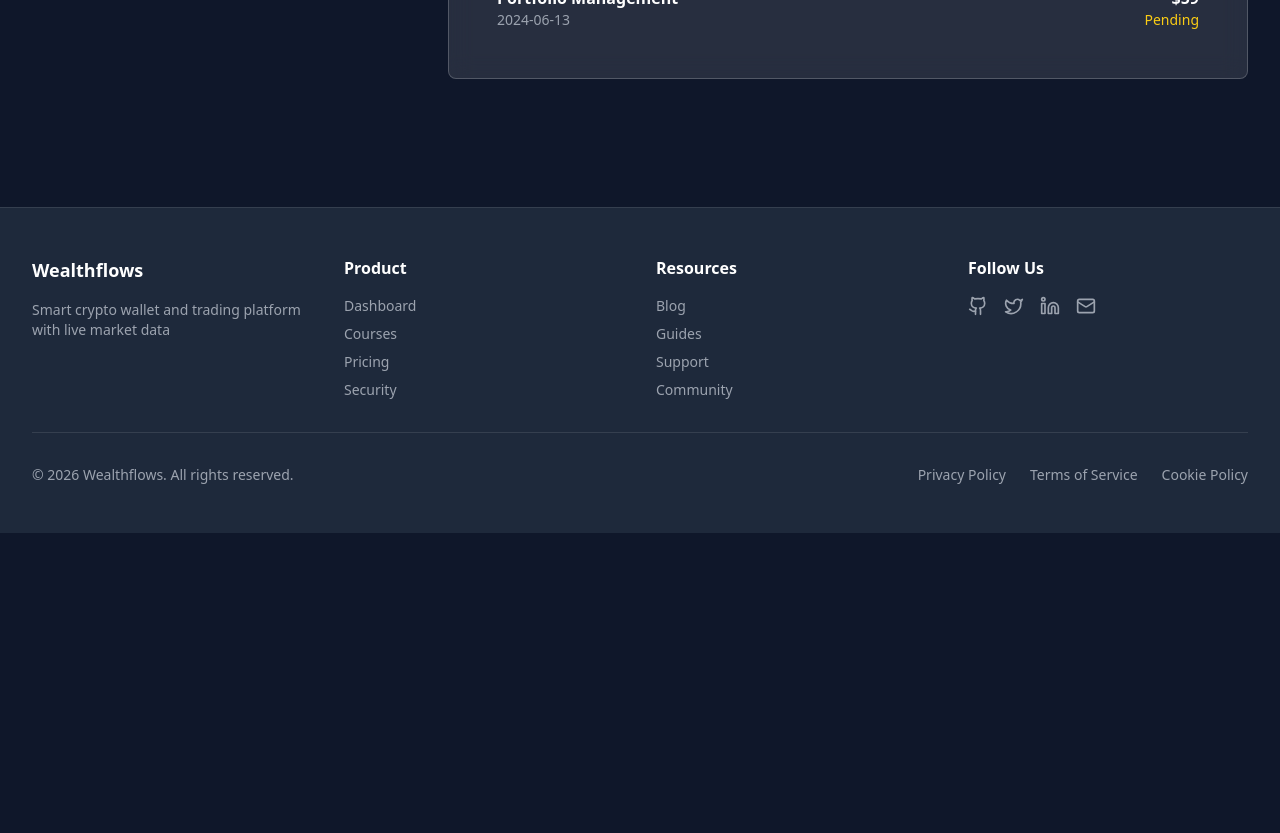
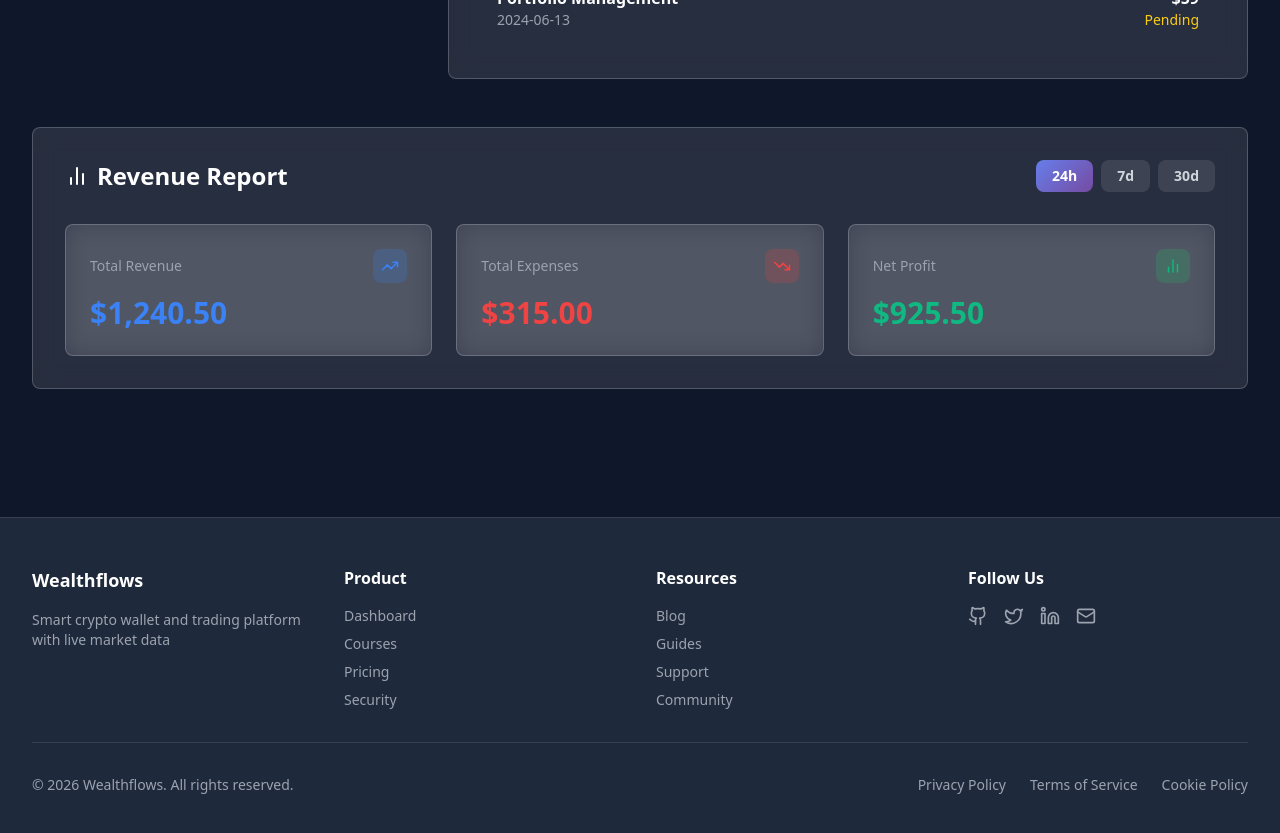
Before and after one commit to heathmcintyre26-afk/Wealthflows, a React (Vite) app: page /admin in a window 1280 px wide. Shown: the part 920-1753 px from the top of the page. Before the commit the page ends 1453 px from the top, so only its background shows below. Built offline with nearby package versions, Linux system fonts and the light colour scheme.

Commit message:
feat: add Revenue Report section with period selector to Admin page

```diff
--- a/src/pages/Admin.tsx
+++ b/src/pages/Admin.tsx
@@ -1,20 +1,34 @@
 import { useEffect, useState } from 'react'
-import { Wallet, Lock, LogOut, Copy, Check } from 'lucide-react'
+import { Wallet, Lock, LogOut, Copy, Check, TrendingUp, TrendingDown, BarChart2 } from 'lucide-react'
 import { useWallet } from '../context/wallet'
+import { fetchRevenueReport, type ReportPeriod, type RevenueReport } from '../utils/revenueReport'
+
+const WALLET_DATA = {
+  balance: 45.25,
+  revenue: 12450.50,
+  pendingPayouts: 3200.00,
+  totalEarnings: 52650.50,
+}
+
+const PERIODS: ReportPeriod[] = ['24h', '7d', '30d']
 
 export default function Admin() {
   const [walletInput, setWalletInput] = useState('')
   const [copied, setCopied] = useState(false)
   const { adminWallet, isConnected, connectWallet, disconnectWallet } = useWallet()
 
-  // Simulated wallet data
-  const walletData = {
-    address: '0x742d35Cc6634C0532925a3b844Bc9e7595f0bEb',
-    balance: 45.25,
-    revenue: 12450.50,
-    pendingPayouts: 3200.00,
-    totalEarnings: 52650.50,
-  }
+  // Revenue report state
+  const [period, setPeriod] = useState<ReportPeriod>('24h')
+  const [report, setReport] = useState<RevenueReport | null>(null)
+  const [reportLoading, setReportLoading] = useState(false)
+
+  useEffect(() => {
+    setReportLoading(true)
+    fetchRevenueReport(period)
+      .then((data) => setReport(data))
+      .catch(() => { /* keep previous report on error */ })
+      .finally(() => setReportLoading(false))
+  }, [period])
 
   const handleConnect = () => {
     if (connectWallet(walletInput)) {
@@ -129,19 +143,19 @@ export default function Admin() {
             <div className="grid grid-cols-1 md:grid-cols-2 gap-4">
               <div className="glass-effect p-6">
                 <p className="text-gray-400 text-sm mb-2">Total Earnings</p>
-                <p className="text-3xl font-bold text-crypto-success">${walletData.totalEarnings.toLocaleString()}</p>
+                <p className="text-3xl font-bold text-crypto-success">${WALLET_DATA.totalEarnings.toLocaleString()}</p>
               </div>
               <div className="glass-effect p-6">
                 <p className="text-gray-400 text-sm mb-2">Course Revenue</p>
-                <p className="text-3xl font-bold text-crypto-accent">${walletData.revenue.toLocaleString()}</p>
+                <p className="text-3xl font-bold text-crypto-accent">${WALLET_DATA.revenue.toLocaleString()}</p>
               </div>
               <div className="glass-effect p-6">
                 <p className="text-gray-400 text-sm mb-2">Wallet Balance</p>
-                <p className="text-3xl font-bold text-yellow-400">{walletData.balance} ETH</p>
+                <p className="text-3xl font-bold text-yellow-400">{WALLET_DATA.balance} ETH</p>
               </div>
               <div className="glass-effect p-6">
                 <p className="text-gray-400 text-sm mb-2">Pending Payouts</p>
-                <p className="text-3xl font-bold text-orange-400">${walletData.pendingPayouts.toLocaleString()}</p>
+                <p className="text-3xl font-bold text-orange-400">${WALLET_DATA.pendingPayouts.toLocaleString()}</p>
               </div>
             </div>
 
@@ -183,8 +197,79 @@ export default function Admin() {
                     <label htmlFor="auto-payout" className="text-gray-300">Enable automatic payouts</label>
                   </div>
                   <button className="w-full btn-primary">
-                    Withdraw ${walletData.pendingPayouts.toLocaleString()} Now
+                    Withdraw ${WALLET_DATA.pendingPayouts.toLocaleString()} Now
                   </button>
+                </div>
+              </div>
+            )}
+          </div>
+        </div>
+
+        {/* Revenue Report */}
+        <div className="mt-12">
+          <div className="glass-effect p-8">
+            <div className="flex flex-col sm:flex-row sm:items-center sm:justify-between gap-4 mb-8">
+              <h2 className="text-2xl font-bold flex items-center space-x-2">
+                <BarChart2 size={24} />
+                <span>Revenue Report</span>
+              </h2>
+              <div className="flex space-x-2">
+                {PERIODS.map((p) => (
+                  <button
+                    key={p}
+                    onClick={() => setPeriod(p)}
+                    className={`px-4 py-1.5 rounded-lg text-sm font-semibold transition ${
+                      period === p
+                        ? 'gradient-crypto text-white'
+                        : 'bg-white/10 hover:bg-white/20 text-gray-300'
+                    }`}
+                  >
+                    {p}
+                  </button>
+                ))}
+              </div>
+            </div>
+
+            {reportLoading || !report ? (
+              <div className="flex items-center justify-center py-12">
+                <div className="animate-spin rounded-full h-10 w-10 border-b-2 border-crypto-accent" />
+              </div>
+            ) : (
+              <div className="grid grid-cols-1 md:grid-cols-3 gap-6">
+                <div className="glass-effect p-6">
+                  <div className="flex items-center justify-between mb-3">
+                    <p className="text-gray-400 text-sm">Total Revenue</p>
+                    <div className="bg-blue-500/20 p-2 rounded-lg">
+                      <TrendingUp size={18} className="text-crypto-accent" />
+                    </div>
+                  </div>
+                  <p className="text-3xl font-bold text-crypto-accent">
+                    ${report.totalRevenue.toLocaleString('en-US', { minimumFractionDigits: 2 })}
+                  </p>
+                </div>
+
+                <div className="glass-effect p-6">
+                  <div className="flex items-center justify-between mb-3">
+                    <p className="text-gray-400 text-sm">Total Expenses</p>
+                    <div className="bg-red-500/20 p-2 rounded-lg">
+                      <TrendingDown size={18} className="text-crypto-danger" />
+                    </div>
+                  </div>
+                  <p className="text-3xl font-bold text-crypto-danger">
+                    ${report.totalExpenses.toLocaleString('en-US', { minimumFractionDigits: 2 })}
+                  </p>
+                </div>
+
+                <div className="glass-effect p-6">
+                  <div className="flex items-center justify-between mb-3">
+                    <p className="text-gray-400 text-sm">Net Profit</p>
+                    <div className="bg-green-500/20 p-2 rounded-lg">
+                      <BarChart2 size={18} className="text-crypto-success" />
+                    </div>
+                  </div>
+                  <p className={`text-3xl font-bold ${report.netProfit >= 0 ? 'text-crypto-success' : 'text-crypto-danger'}`}>
+                    ${report.netProfit.toLocaleString('en-US', { minimumFractionDigits: 2 })}
+                  </p>
                 </div>
               </div>
             )}
--- /dev/null
+++ b/src/utils/revenueReport.ts
@@ -0,0 +1,35 @@
+export type ReportPeriod = '24h' | '7d' | '30d'
+
+export interface RevenueReport {
+  netProfit: number
+  totalRevenue: number
+  totalExpenses: number
+}
+
+const REPORT_DATA: Record<ReportPeriod, RevenueReport> = {
+  '24h': {
+    totalRevenue: 1240.50,
+    totalExpenses: 315.00,
+    netProfit: 925.50,
+  },
+  '7d': {
+    totalRevenue: 8750.00,
+    totalExpenses: 2100.00,
+    netProfit: 6650.00,
+  },
+  '30d': {
+    totalRevenue: 32400.00,
+    totalExpenses: 7850.00,
+    netProfit: 24550.00,
+  },
+}
+
+/**
+ * Simulates a GET /api/revenue-report?period=<period> call.
+ * Returns { netProfit, totalRevenue, totalExpenses } for the requested period.
+ */
+export async function fetchRevenueReport(period: ReportPeriod): Promise<RevenueReport> {
+  return new Promise((resolve) => {
+    setTimeout(() => resolve(REPORT_DATA[period]), 400)
+  })
+}
```
